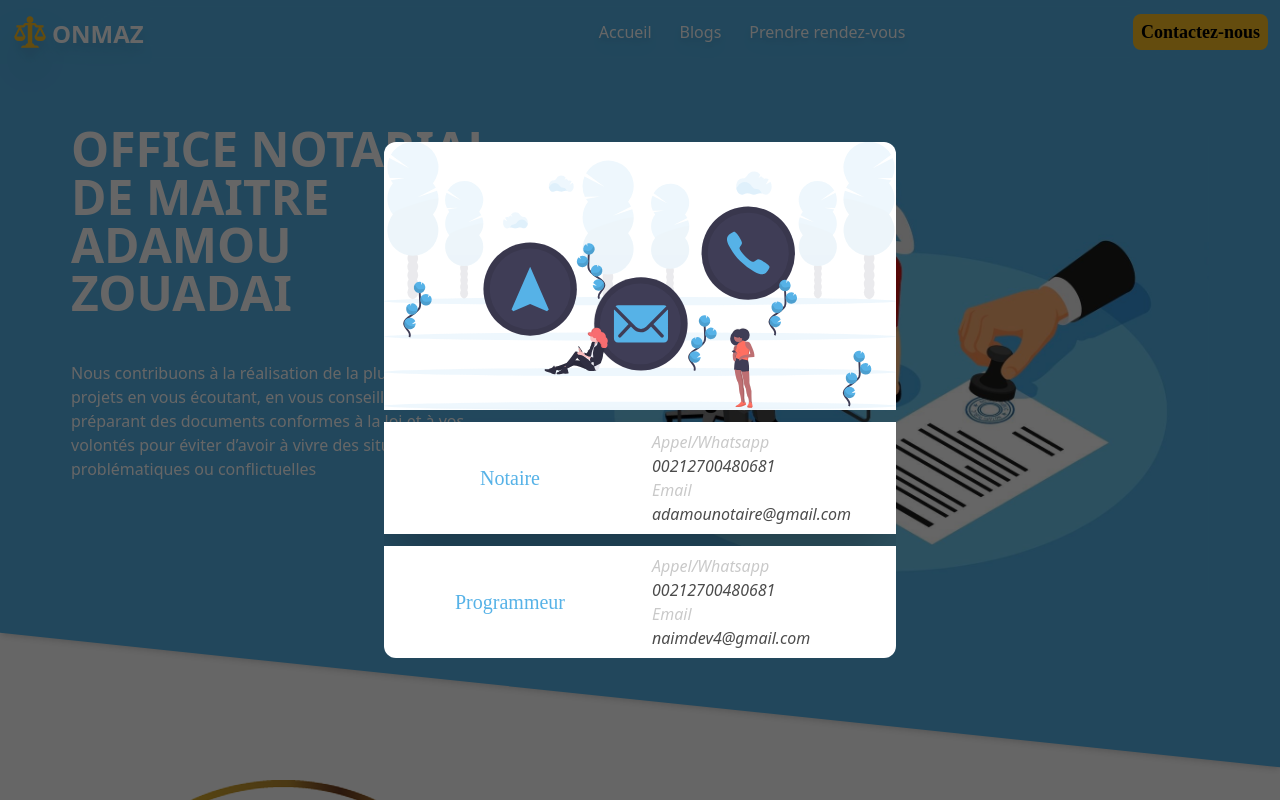
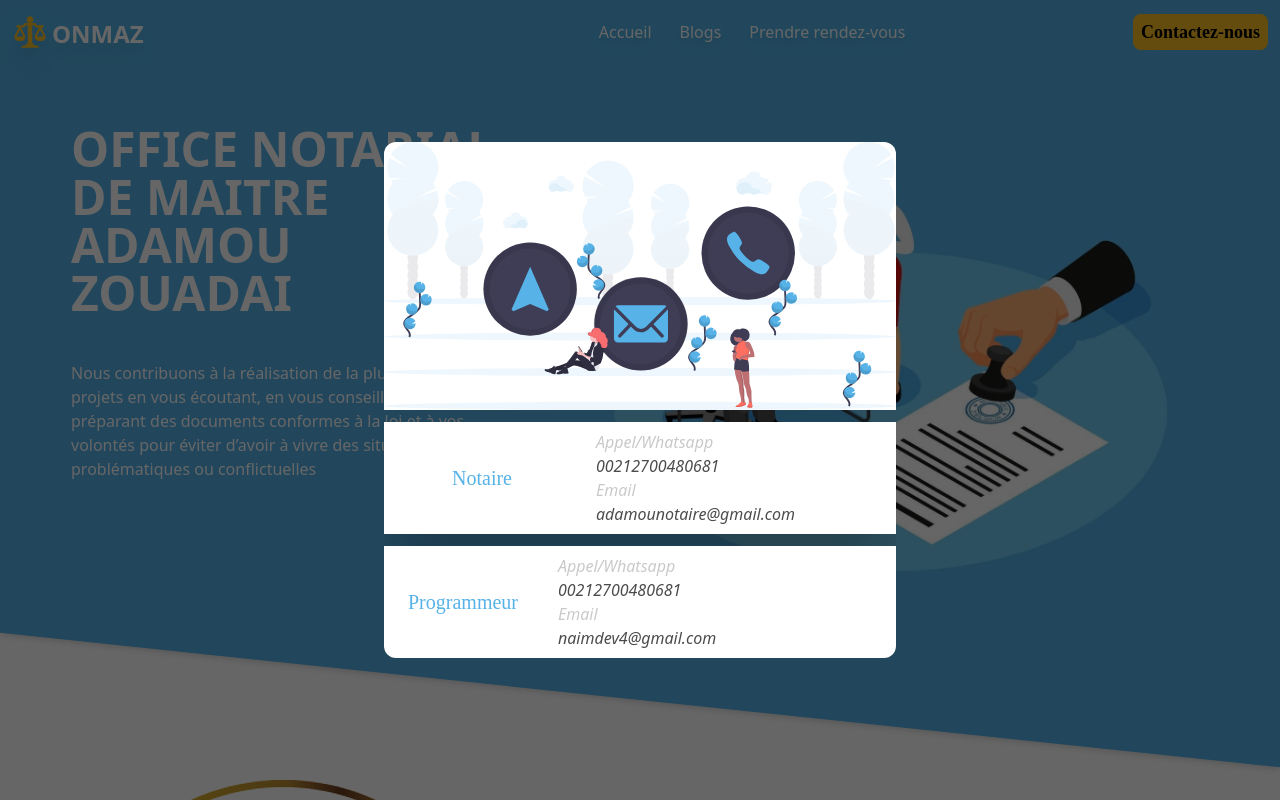
Before and after one commit to NaimCode/ONMAZ_frontend, a Next.js app: page / in a window 1280 px wide. Both pictures are taken after a click on the element "Contactez-nous". Shown: the top 800 px of the page. Built offline with nearby package versions, Linux system fonts and the light colour scheme; a web font is replaced by a local one.

Commit message:
trying to fix contact section

```diff
--- a/components/contact.js
+++ b/components/contact.js
@@ -11,7 +11,7 @@ const ContactSection = ({ setcontact }) => {
       >
         <img src="contact.svg" alt="" className="w-full bg-white  " />
         <div className="flex flex-row gap-1 md:gap-6 justify-evenly items-center bg-white my-3 p-2 shadow-2xl ">
-          <h2 className="text-base md:text-xl text-center font-logo text-primary w-1/2 ">
+          <h2 className="text-base md:text-xl text-center font-logo text-primary px-4 ">
             Notaire
           </h2>
           <div className="opacity-70 italic flex flex-col w-1/2">
@@ -24,10 +24,10 @@ const ContactSection = ({ setcontact }) => {
         </div>
 
         <div className="flex flex-row gap-1 md:gap-6 justify-evenly items-center bg-white p-2 shadow-2xl ">
-          <h2 className="text-base md:text-xl font-logo text-primary text-center w-1/2">
+          <h2 className="text-base md:text-xl font-logo text-primary text-center px-4">
             Programmeur
           </h2>
-          <div className="opacity-70 italic flex flex-col w-1/2">
+          <div className="opacity-70 italic flex flex-col flex-grow">
             <span className="opacity-30">Appel/Whatsapp</span>
             <span>00212700480681</span>
 
```
